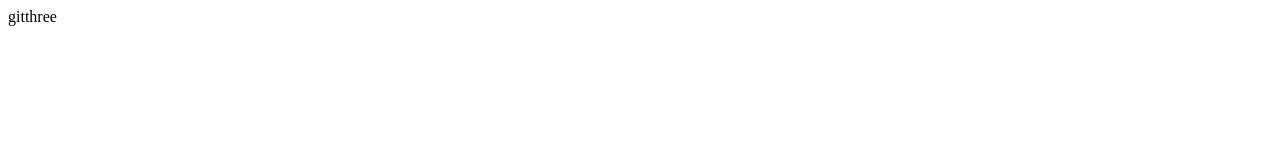
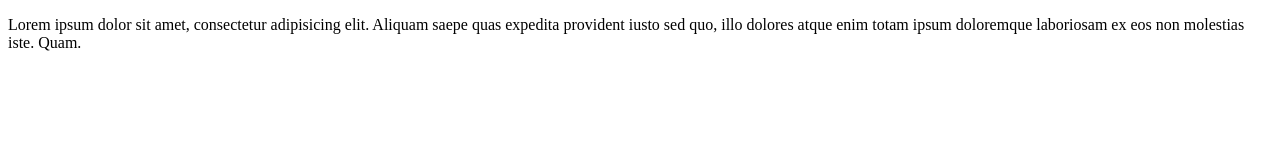
Before and after one commit to himanshuhappy/learn-git, a plain HTML site: page index.html in a window 1280 px wide. Drawn offline with Linux system fonts and the light colour scheme.

Commit message:
add paragraph to index

```diff
--- a/index.html
+++ b/index.html
@@ -6,6 +6,11 @@
     <title>gitthree</title>
 </head>
 <body>
-    gitthree
+    <p>
+    Lorem ipsum dolor sit amet, consectetur adipisicing elit.
+    Aliquam saepe quas expedita provident iusto sed quo,
+    illo dolores atque enim totam ipsum doloremque laboriosam ex
+    eos non molestias iste. Quam.
+    </p>
 </body>
 </html>
```
